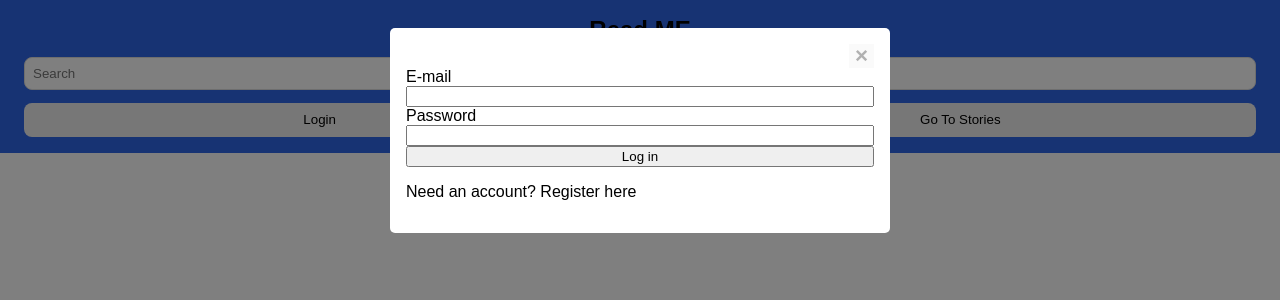
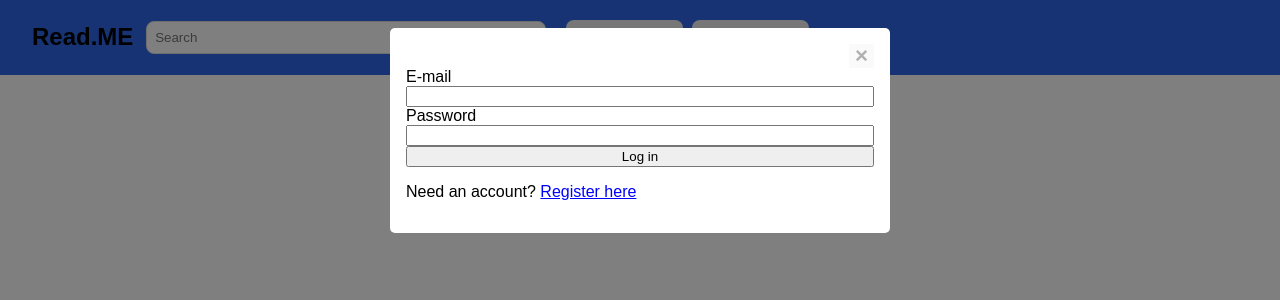
Before and after one commit to duongstephon/capstone-client, a React (Create React App) app: page / in a window 1280 px wide. Both pictures are taken after a click on the button "Login". Shown: the top 300 px of the page. Built offline with nearby package versions, Linux system fonts and the light colour scheme; the HTML template or start-up script is replaced by a standard one.

Commit message:
finished login header feature

```diff
--- a/src/components/Header/Header.js
+++ b/src/components/Header/Header.js
@@ -8,7 +8,6 @@ const API_URL = process.env.REACT_APP_API_URL;
 
 const Header = () => {
   const [ isShowing, setIsShowing ] = useState(false)
-  // const [ isRegisterShowing, setIsRegisterShowing ] = useState(false)
   const [ isLoggedIn, setIsLoggedIn] = useState(false)
   const [ currentUser, setCurrentUser ] = useState(null)
 
@@ -16,16 +15,11 @@ const Header = () => {
     setIsShowing(!isShowing)
   }
 
-  // const toggleRegisterModal = () => {
-  //   setIsRegisterShowing(!isRegisterShowing)
-  // }
-
   useEffect(() => {
     const authToken = sessionStorage.getItem('authToken')
     if (!authToken) {
       setIsLoggedIn(false)
-    } else {
-      console.log(isShowing)
+    } else if (!isLoggedIn) {
       axios
         .get(`${API_URL}/users/current`, {
           headers: {
@@ -40,7 +34,7 @@ const Header = () => {
           setIsLoggedIn(false)
         });
       }}
-  , []);
+    );
 
   const handleLogout = () => {
     setCurrentUser(null);
@@ -48,24 +42,23 @@ const Header = () => {
     sessionStorage.removeItem('authToken')
   }
 
+  console.log(currentUser)
+
   if (!isLoggedIn) {
     return (
-
       <div className='header'>
         <h2 className='header__logo'>Read.ME</h2>
         <form className='header__form'>
         <input className='header__search-bar' placeholder='Search'/>
         </form>
-        <div className='header__buttons'>
+        <div className='header__buttons-section'>
           <button className='header__button' onClick={toggleModal}>Login</button>
           <button className='header__button'>Go To Stories</button>
         </div>
         <LoginModal isShowing={isShowing} hide={toggleModal} setIsLoggedIn={setIsLoggedIn}/>
       </div>
     );
-  };
-
-  if (isLoggedIn) {
+  } else {
   return (
     <div className='header'>
       <h2 className='header__logo'>Read.ME</h2>
--- a/src/components/Header/Header.scss
+++ b/src/components/Header/Header.scss
@@ -10,15 +10,30 @@
     width: 100%;
     padding: 0rem 1.5rem;
 
+    @include mixins.tablet {
+        flex-direction: row;
+        justify-content: space-between;
+        padding: 0.5rem 2rem;
+    }
+
     &__logo {
         margin: 1rem 0rem 0rem 0rem;
+
+        @include mixins.tablet {
+            margin: 0;
+        }
     }
 
-    &__buttons {
+    &__buttons-section {
         display: flex;
         justify-content: space-between;
         align-items: center;
         width: 100%;
+
+        @include mixins.tablet {
+            width: 60%;
+            max-width: 18rem;
+        }
     }
 
     &__form {
@@ -31,6 +46,12 @@
         padding: 0.5rem;
         border: solid 1px gainsboro;
         border-radius: 8px;
+
+        @include mixins.tablet {
+            width: 100%;
+            max-width: 25rem;
+        }
+
     }
 
     &__button {
@@ -39,6 +60,11 @@
         border: none;
         border-radius: 8px;
         margin: 0rem 0rem 1rem 0rem;
+
+        @include mixins.tablet {
+            margin: 0;
+            max-width: 8rem;
+        }
     }
 
     &__logged-in {
@@ -46,6 +72,11 @@
         width: 80%;
         justify-content: space-between;
         align-items: center;
+        margin-right: 1rem;
+
+        @include mixins.tablet {
+            justify-content: flex-end;
+        }
     }
 
     &__username {
@@ -53,5 +84,20 @@
         color: white;
         text-decoration: underline;
         margin-bottom: 2rem;
+
+        @include mixins.tablet {
+            margin: 0 1rem 0 0;
+            font-size: 0.8rem;
+        }
+    }
+
+    &__bottom-section {
+        display: flex;
+        flex-direction: column;
+
+        @include mixins.tablet {
+            justify-content: space-between;
+        }
+
     }
 }
--- a/src/components/LoginModal/LoginModal.js
+++ b/src/components/LoginModal/LoginModal.js
@@ -4,12 +4,11 @@ import './LoginModal.scss';
 
 const API_URL = process.env.REACT_APP_API_URL;
 
-const LoginModal = ({isShowing, hide, setIsLoggedIn}) => {
-  const [ loginError, setLoginError ] = useState('')
-  const [ loginSuccess, setLoginSuccess ] = useState(false)
+const LoginModal = ({isShowing, hide}) => {
+  const [ isError, setIsError ] = useState(false)
   const [ isRegister, setIsRegister] = useState(false)
 
-  function handleSubmit(event) {
+  const handleLogin = (event) => {
     event.preventDefault();
 
     const form = event.target;
@@ -22,13 +21,36 @@ const LoginModal = ({isShowing, hide, setIsLoggedIn}) => {
     axios.post(`${API_URL}/users/login`, loginInfo)
       .then((response) => {
         sessionStorage.setItem('authToken', response.data.token);
-        setLoginSuccess(true);
-        hide()
-        setIsLoggedIn(true)
+        setIsError(false);
+        hide();
       })
       .catch(err => {
-        setLoginError(err.response.data)
+        setIsError(true);
       })
+  }
+
+  const handleRegister = (event) => {
+    event.preventDefault();
+
+    const form = event.target;
+
+    const userInfo = {
+      first_name: form.first_name.value,
+      last_name: form.last_name.value,
+      email: form.email.value,
+      username: form.username.value,
+      password: form.password.value
+    }
+
+    axios
+      .post(`${API_URL}/users/register`, userInfo)
+        .then((res) => {
+          setIsRegister(false);
+          setIsError(false);
+        })
+        .catch(err => {
+          setIsError(true);
+        })
   }
 
   return (
@@ -43,26 +65,35 @@ const LoginModal = ({isShowing, hide, setIsLoggedIn}) => {
                 <span aria-hidden="true">&times;</span>
               </button>
             </div>
-            <form className='login__form' onSubmit={handleSubmit}>
+            <form className='login__form' onSubmit={handleRegister} >
+              <div>
+                <div>
+                  <label className="login__label" htmlFor="text">First Name</label>
+                  <input className="login__input" type="text" name='first_name'/>
+                </div>
+                <div>
+                  <label className="login__label" htmlFor="text">Last Name</label>
+                  <input className="login__input" type="text" name='last_name'/>
+              </div>
+              </div>
               <label className="login__label" htmlFor="email">E-mail</label>
               <input className="login__input" type="email" name='email'/>
-              <label className="login__label" htmlFor="email">Name</label>
-              <input className="login__input" type="email" name='email'/>
+              <label className="login__label" htmlFor="text">Username</label>
+              <input className="login__input" type="text" name='username'/>
               <label className="login__label" htmlFor="password">Password</label>
               <input className="login__input" type="password" name='password'/>
               <button className="login__button">Log in</button>
 
               {/* Error message */}
-              {loginError && (
-                <p>Incorrect Email and Password</p>
+              {isError && (
+                <p>Please fill in all fields correctly</p>
               )}
             </form>
-            <p>Need an account? <span onClick={() => {setIsRegister(false)}}>Login here</span></p>
+            <p>Already have an account? <span onClick={() => {setIsRegister(false)}} className="link">Login here</span></p>
           </div>
         </div>
         </div>
         :
-
         <div className="login">
         <div className="login__modal-overlay"/>
         <div className="login__modal-wrapper" aria-modal aria-hidden tabIndex={-1} role="dialog">
@@ -72,7 +103,7 @@ const LoginModal = ({isShowing, hide, setIsLoggedIn}) => {
                 <span aria-hidden="true">&times;</span>
               </button>
             </div>
-            <form className='login__form' onSubmit={handleSubmit}>
+            <form className='login__form' onSubmit={handleLogin}>
               <label className="login__label" htmlFor="email">E-mail</label>
               <input className="login__input" type="email" name='email'/>
               <label className="login__label" htmlFor="password">Password</label>
@@ -80,11 +111,11 @@ const LoginModal = ({isShowing, hide, setIsLoggedIn}) => {
               <button className="login__button">Log in</button>
 
               {/* Error message */}
-              {loginError && (
+              {isError && (
                 <p>Incorrect Email and Password</p>
               )}
             </form>
-            <p>Need an account? <span onClick={() => {setIsRegister(true)}}>Register here</span></p>
+            <p>Need an account? <span onClick={() => {setIsRegister(true)}} className="link">Register here</span></p>
           </div>
         </div>
         </div>) : null)
--- a/src/components/LoginModal/LoginModal.scss
+++ b/src/components/LoginModal/LoginModal.scss
@@ -65,3 +65,8 @@
         flex-direction: column;
     }
 }
+
+.link {
+    color: blue;
+    text-decoration: underline;
+}
```
